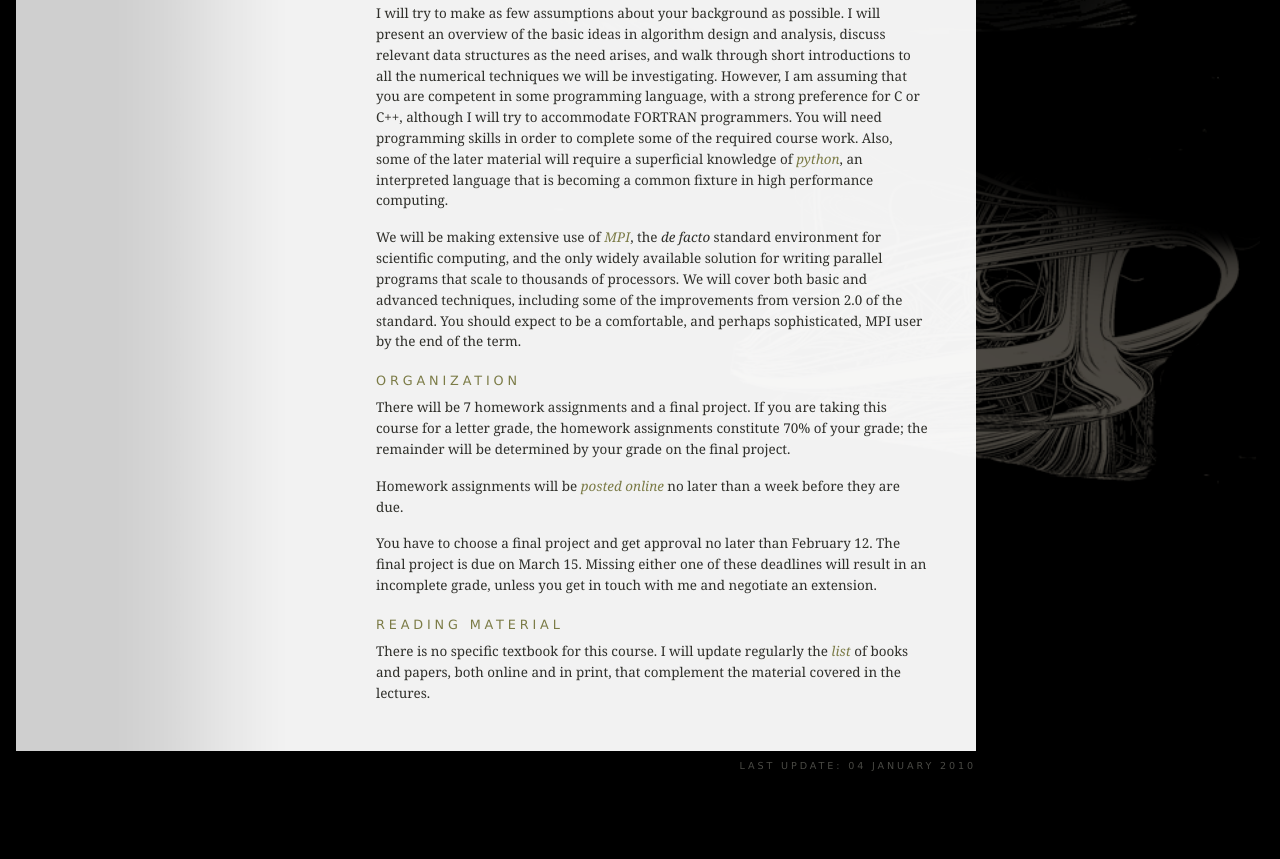
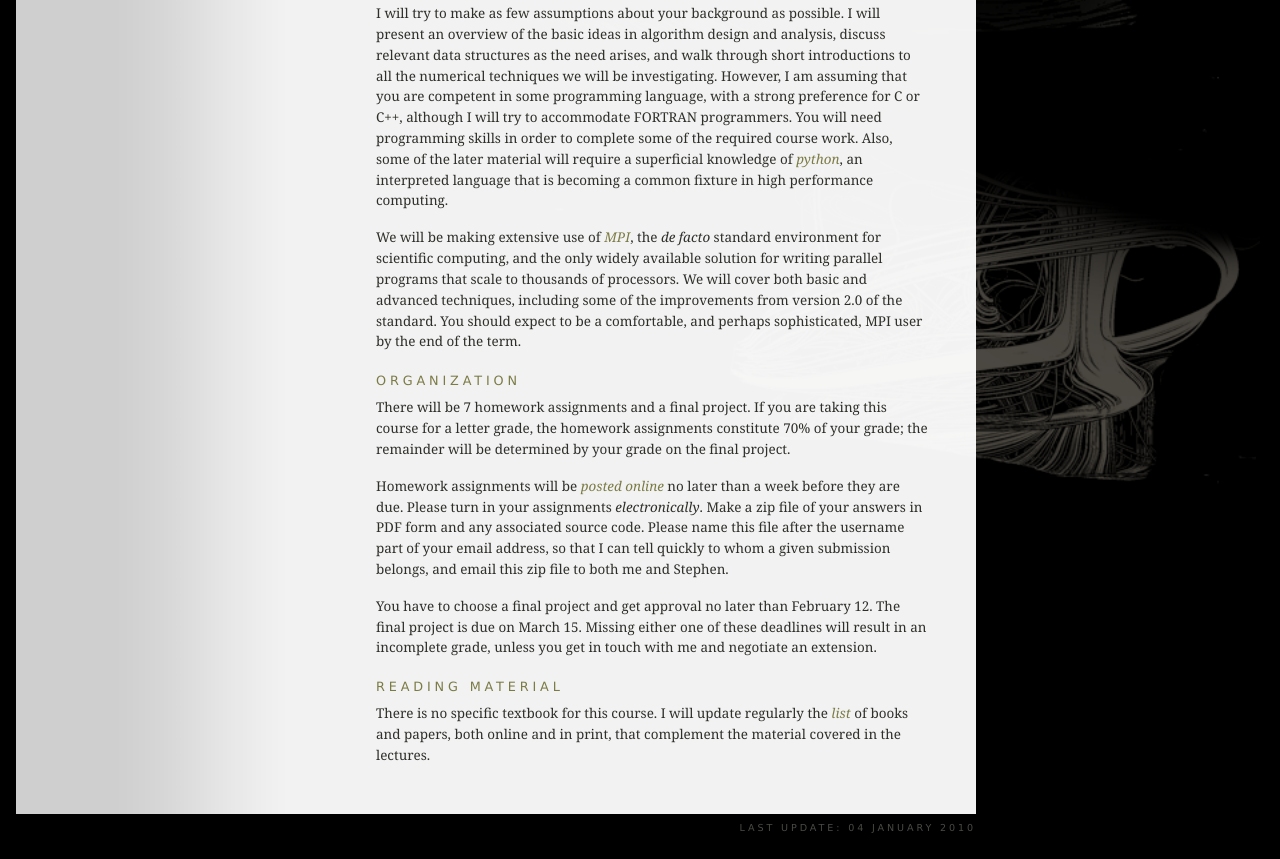
Before and after one commit to aivazis/acm114, a plain HTML site: page www/syllabus.html in a window 1280 px wide. Shown: the part 563-1422 px from the top of the page. Before the commit the page ends 1359 px from the top, so only its background shows below. Drawn offline with Linux system fonts and the light colour scheme.

Commit message:
Updated the syllabus with instructions on how to submit homework

```diff
--- a/www/syllabus.html
+++ b/www/syllabus.html
@@ -105,8 +105,11 @@
 
     <p>
       Homework assignments will be <a href="assignments.html">posted online</a> no later than a
-      week before they are due.
-    </p>
+      week before they are due. Please turn in your assignments <em>electronically</em>.  Make
+      a zip file of your answers in PDF form and any associated source code. Please name this
+      file after the username part of your email address, so that I can tell quickly to whom a
+      given submission belongs, and email this zip file to both me and Stephen.
+    <p>
 
     <p>
       You have to choose a final project and get approval no later than February 12. The final
```
